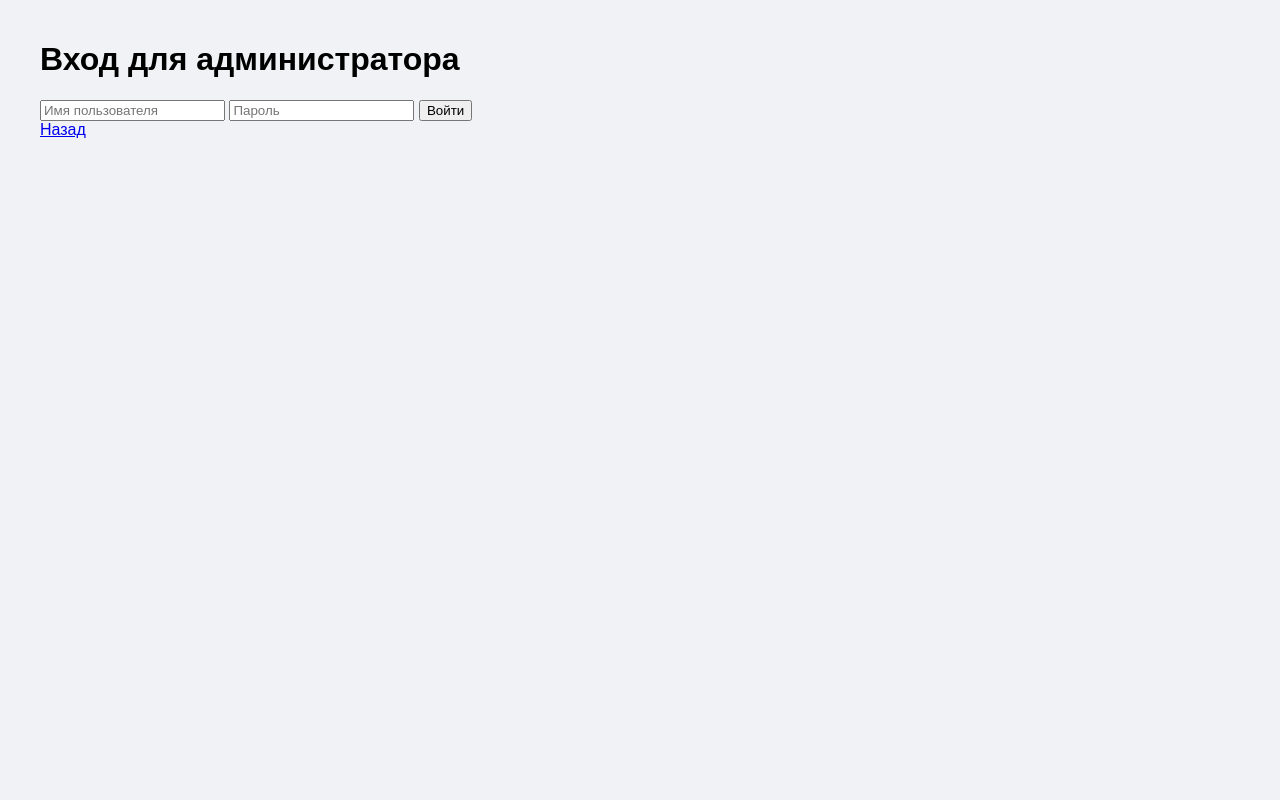
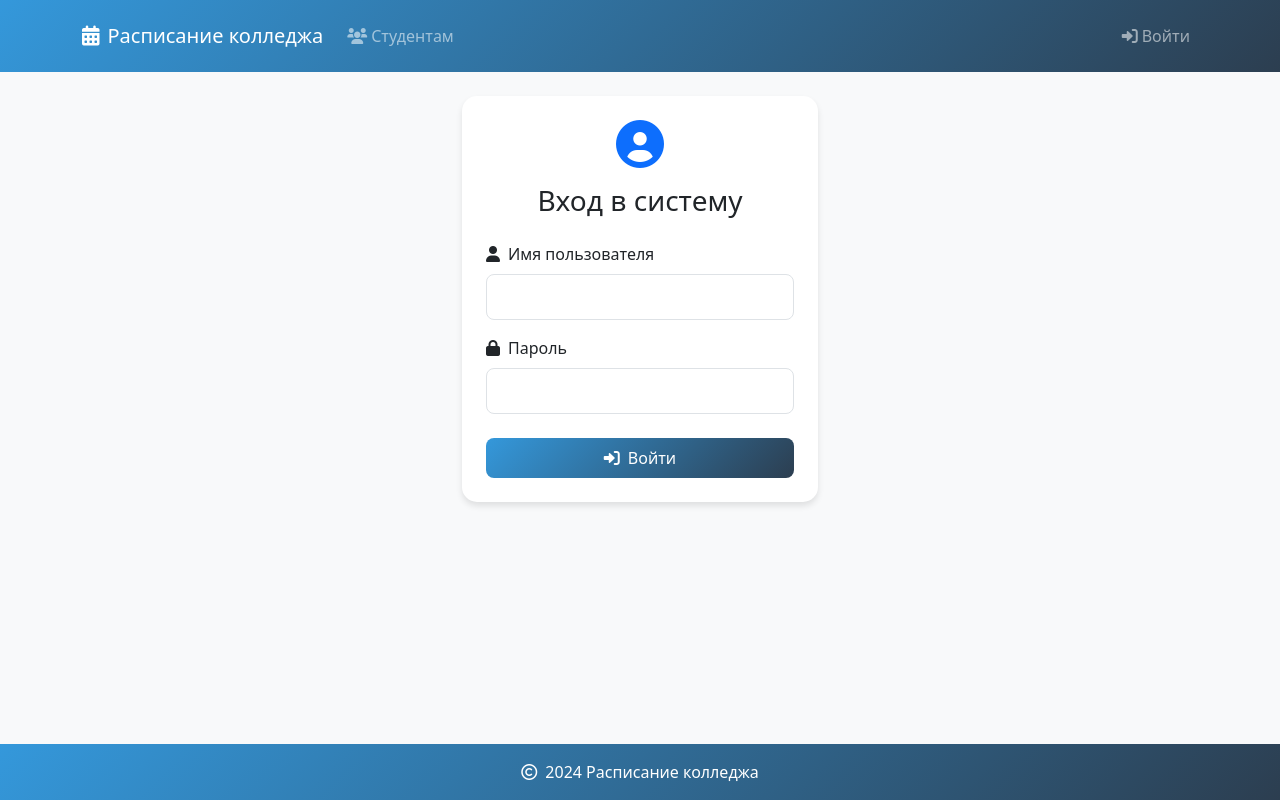
Before and after one commit to damir7182/college-schedule, a Flask app: page /login in a window 1280 px wide. Run offline with Flask 2, Linux system fonts and the light colour scheme.

Commit message:
Update login.html

```diff
--- a/templates/login.html
+++ b/templates/login.html
@@ -1,18 +1,37 @@
-<!DOCTYPE html>
-<html>
-<head>
-    <title>Вход - Расписание колледжа</title>
-    <link rel="stylesheet" href="{{ url_for('static', filename='style.css') }}">
-</head>
-<body>
-    <div class="container">
-        <h1>Вход для администратора</h1>
-        <form method="POST" class="login-form">
-            <input type="text" name="username" placeholder="Имя пользователя" required>
-            <input type="password" name="password" placeholder="Пароль" required>
-            <button type="submit" class="button">Войти</button>
-        </form>
-        <a href="{{ url_for('index') }}" class="button">Назад</a>
+{% extends "base.html" %}
+
+{% block content %}
+<div class="row justify-content-center">
+    <div class="col-md-6 col-lg-4">
+        <div class="card">
+            <div class="card-body p-4">
+                <div class="text-center mb-4">
+                    <i class="fas fa-user-circle fa-3x text-primary"></i>
+                    <h3 class="card-title mt-3">Вход в систему</h3>
+                </div>
+                <form method="POST">
+                    <div class="mb-3">
+                        <label for="username" class="form-label">
+                            <i class="fas fa-user me-2"></i>Имя пользователя
+                        </label>
+                        <input type="text" class="form-control" id="username" name="username"
+                               required autocomplete="username">
+                    </div>
+                    <div class="mb-4">
+                        <label for="password" class="form-label">
+                            <i class="fas fa-lock me-2"></i>Пароль
+                        </label>
+                        <input type="password" class="form-control" id="password" name="password"
+                               required autocomplete="current-password">
+                    </div>
+                    <div class="d-grid">
+                        <button type="submit" class="btn btn-custom">
+                            <i class="fas fa-sign-in-alt me-2"></i>Войти
+                        </button>
+                    </div>
+                </form>
+            </div>
+        </div>
     </div>
-</body>
-</html>
+</div>
+{% endblock %}
```
